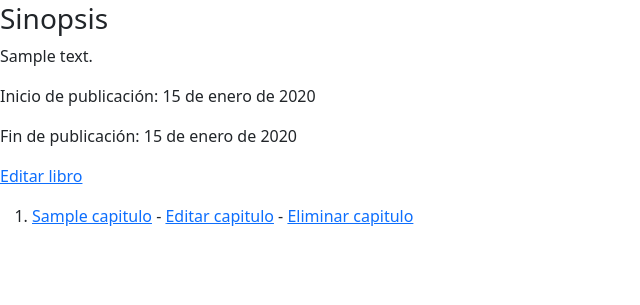
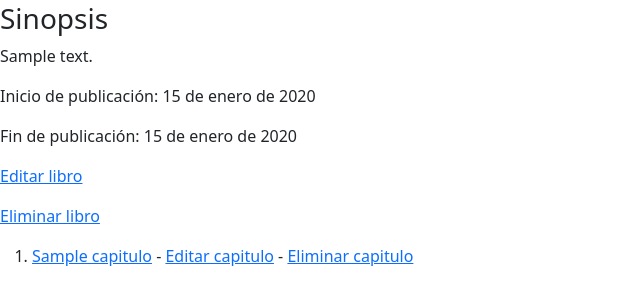
Before and after one commit to JavierEstudios/Proyecto-libro-online, a Django app: page /libro/1 in a window 1280 px wide. Shown: the part 186-491 px from the top of the page, without its empty margins (0-640 px from the left). Run offline with Django 5.2, Linux system fonts and the light colour scheme; a user stored in the database is signed in; tables that the repository leaves empty hold one stand-in row (values such as "Sample post").

Commit message:
Corregida la manera de añadir la fecha de fin de publicacion, corregidos los reverse lazy de los delete views.

```diff
--- a/libro/templates/libro/libro.html
+++ b/libro/templates/libro/libro.html
@@ -18,8 +18,9 @@
         <p><a href = "{% url 'editar_el_libro' pk=libro.pk %}">Editar libro</a></p>
         {% if libro.fin_publicacion is empty %}
             <p><a href = "{% url 'nuevo_capitulo' libro=libro.pk %}">Nuevo Capitulo</a></p>
-            <p><form action="{% url 'fin_de_publicacion' %}" method="post">{% csrf_token %}<button>Fin de publicación</button></form></p>
+            <p><form action="{% url 'fin_de_publicacion' pk=libro.pk %}" method="post">{% csrf_token %}<button>Fin de publicación</button></form></p>
         {% endif %}
+        <p><a href="{% url 'eliminar_el_libro' pk=libro.pk %}">Eliminar libro</a></p>
     {% endif %}
     <ol>
         {% for capitulo in capitulos %}
--- a/libro/templates/libro/listaLibros.html
+++ b/libro/templates/libro/listaLibros.html
@@ -10,7 +10,7 @@
     <h2>Lista de libros</h2>
     <ul>
         {% for libro in object_list %}
-            <li><a href="{% url 'libro' pk=libro.pk %}">{{ libro.titulo }}</a></li>
+            <li><a href="{% url 'libro' pk=libro.pk %}">{{ libro.titulo }}</a> - {{ libro.autor.username }}</li>
         {% empty %}
             <li>No hay libros</li>
         {% endfor %}
--- a/libro/urls.py
+++ b/libro/urls.py
@@ -8,7 +8,7 @@ urlpatterns = [
     path("autores/", lista_autores.as_view(), name="lista_de_autores"),
     path("usuario/<int:pk>", detalles_usuario.as_view(), name="usuario"),
     path("capitulo/<int:pk>", leer_capitulo.as_view(), name="capitulo"),
-    path("libro/fin_publicacion", fin_publicacion.as_view(), name="fin_de_publicacion"),
+    path("libro/fin_publicacion/<int:pk>", fin_publicacion, name="fin_de_publicacion"),
     ##CRUDS
     path("libro/nuevo/", crear_libro.as_view(), name="nuevo_libro"),
     path("libro/editar/<int:pk>", editar_libro.as_view(), name="editar_el_libro"),
--- a/libro/views.py
+++ b/libro/views.py
@@ -1,3 +1,4 @@
+from django.http import HttpResponseRedirect
 from django.shortcuts import get_object_or_404, render
 from django.urls import reverse, reverse_lazy
 from django.views.generic import TemplateView
@@ -5,7 +6,7 @@ from django.views.generic.detail import DetailView
 from django.views.generic.list import ListView
 from django.views.generic.edit import CreateView, UpdateView, DeleteView
 from django.contrib.auth.mixins import LoginRequiredMixin
-from datetime import date
+from django.utils import timezone
 from libro.models import Usuario, Libro, Capitulo
 from libro.forms import LibroForm, CapituloForm, NuevoUsuarioForm, EditarUsuarioForm
 
@@ -17,7 +18,8 @@ class lista_libros(ListView):
     template_name = "libro/listaLibros.html"
 
     def get_queryset(self):
-        return Libro.objects.all().order_by('inicio_publicacion')
+        query = self.request.GET.get("q")
+        return Libro.objects.filter().order_by('inicio_publicacion')
 
 class detalles_libro(DetailView):
     model = Libro
@@ -42,17 +44,17 @@ class editar_libro(LoginRequiredMixin,UpdateView):
     form_class = LibroForm
     template_name = "libro/editarLibro.html"
 
-class fin_publicacion(UpdateView):
-    model = Libro
-
-    def form_valid(self, form):
-        form.instance.fin_publicacion = date.today
-        return super().form_valid(form)
+def fin_publicacion(request, pk):
+    libro = Libro.objects.get(pk=pk)
+    hoy = timezone.localtime(timezone.now())
+    libro.fin_publicacion = hoy.date()
+    libro.save()
+    return HttpResponseRedirect(reverse('libro', kwargs={'pk':pk}))
 
 class eliminar_libro(LoginRequiredMixin,DeleteView):
     model = Libro
     template_name = "libro/eliminarLibro.html"
-    success_url = reverse_lazy("usuario")
+    success_url = reverse_lazy("pagina_de_inicio")
 
 class crear_capitulo(LoginRequiredMixin,CreateView):
     model = Capitulo
@@ -61,7 +63,7 @@ class crear_capitulo(LoginRequiredMixin,CreateView):
 
     def form_valid(self, form):
         form.instance.autor = self.request.user
-        form.instance.libro = get_object_or_404(Libro, pk=self.kwargs['libro'])
+        form.instance.libro = get_object_or_404(Libro, pk=self.kwargs['autor'])
         return super().form_valid(form)
 
 class editar_capitulo(LoginRequiredMixin,UpdateView):
@@ -72,7 +74,7 @@ class editar_capitulo(LoginRequiredMixin,UpdateView):
 class eliminar_capitulo(LoginRequiredMixin,DeleteView):
     model = Capitulo
     template_name = "libro/eliminarCapitulo.html"
-    success_url = reverse_lazy("libro")
+    success_url = reverse_lazy("pagina_de_inicio")
 
 class crear_usuario(CreateView):
     model = Usuario
@@ -87,7 +89,7 @@ class editar_usuario(LoginRequiredMixin,UpdateView):
 class eliminar_usuario(LoginRequiredMixin,DeleteView):
     model = Usuario
     template_name = "registration/eliminarUsuario.html"
-    success_url = reverse_lazy("libro")
+    success_url = reverse_lazy("pagina_de_inicio")
 
 class lista_autores(ListView):
     model = Usuario
```
